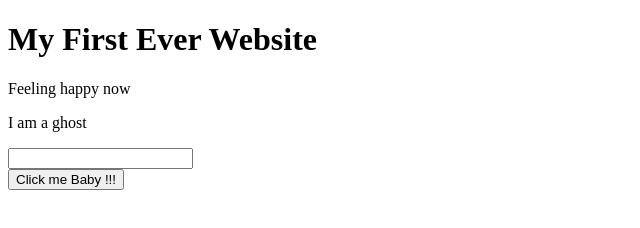
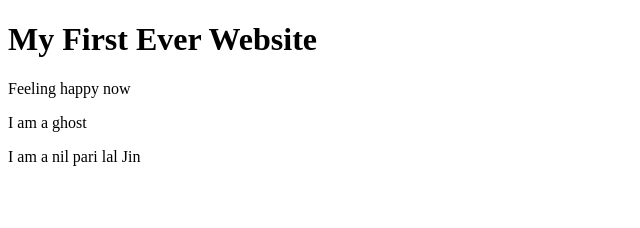
Before and after one commit to 123456sourav/my-first-website, a plain HTML site: page index.html in a window 1280 px wide. Shown: the whole page, without its empty margins (0-640 px from the left). Drawn offline with Linux system fonts and the light colour scheme.

Commit message:
finally sending

```diff
--- a/index.html
+++ b/index.html
@@ -10,8 +10,6 @@
       <h1> My First Ever Website </h1>
       <p> Feeling happy now </p>
       <p>I am a ghost </p>
-      <input type="text">
-       <br>
-       <button>Click me Baby !!!</button>
+      <p>I am a nil pari lal Jin </p>
 </body>
 </html>
```
